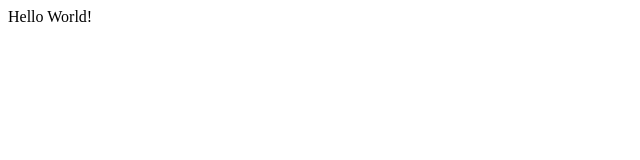
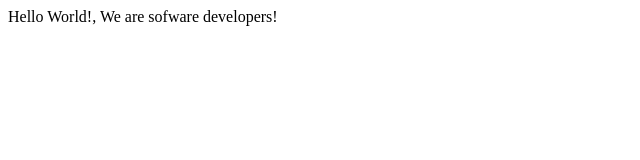
Before and after one commit to vennkat512/codingChallengeNJ, a plain HTML site: page fcc-test-suite-template-master/fcc-test-suite-template-master/index.html in a window 1280 px wide. Shown: the whole page, without its empty margins (0-640 px from the left). Drawn offline with Linux system fonts and the light colour scheme.

Commit message:
added by Novel

```diff
--- a/fcc-test-suite-template-master/fcc-test-suite-template-master/index.html
+++ b/fcc-test-suite-template-master/fcc-test-suite-template-master/index.html
@@ -8,7 +8,7 @@
 
   <body>
     <script src="https://cdn.freecodecamp.org/testable-projects-fcc/v1/bundle.js"></script>
-   Hello World!
+   Hello World!,  We are sofware developers!
     <!--
 
     Hello Camper!
```
